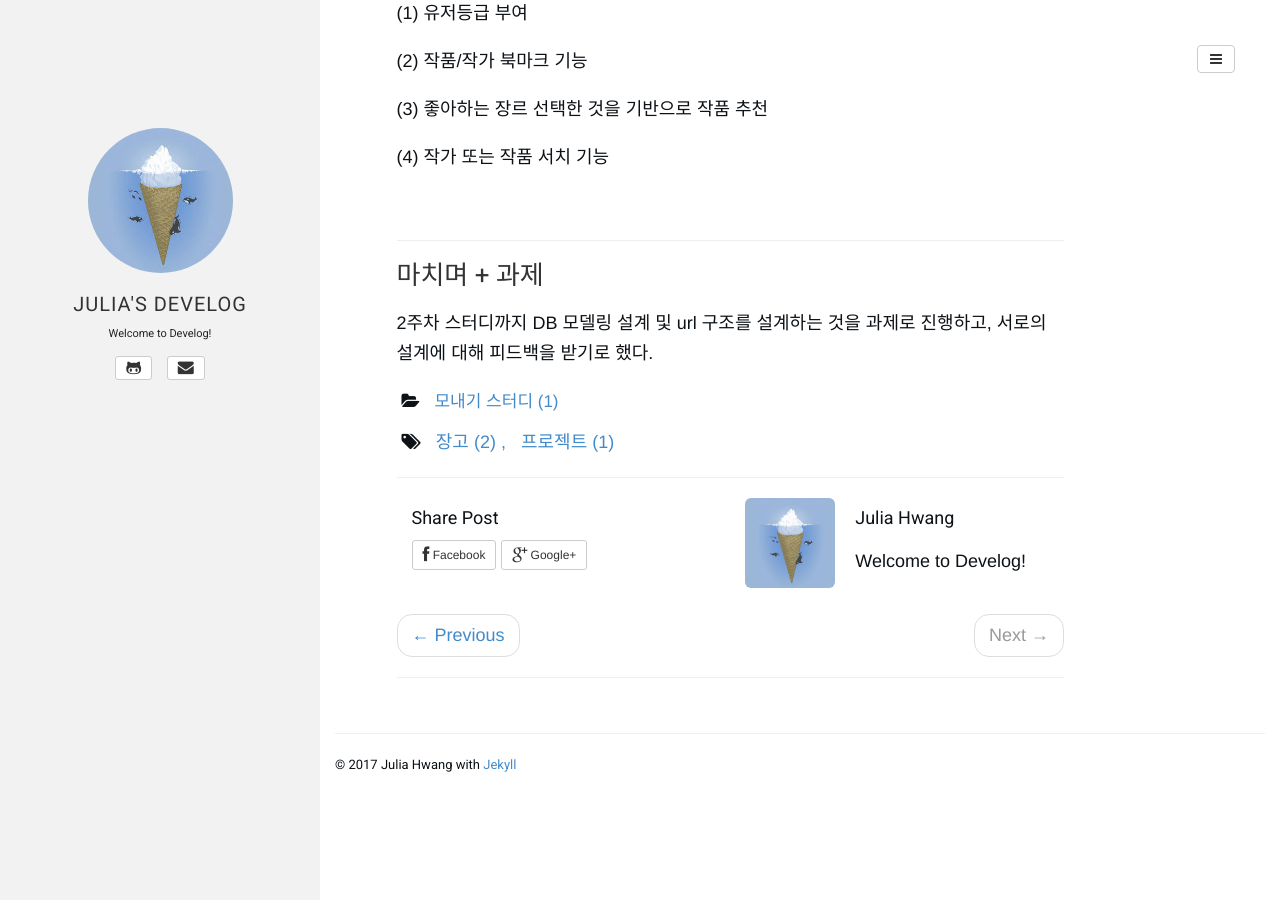
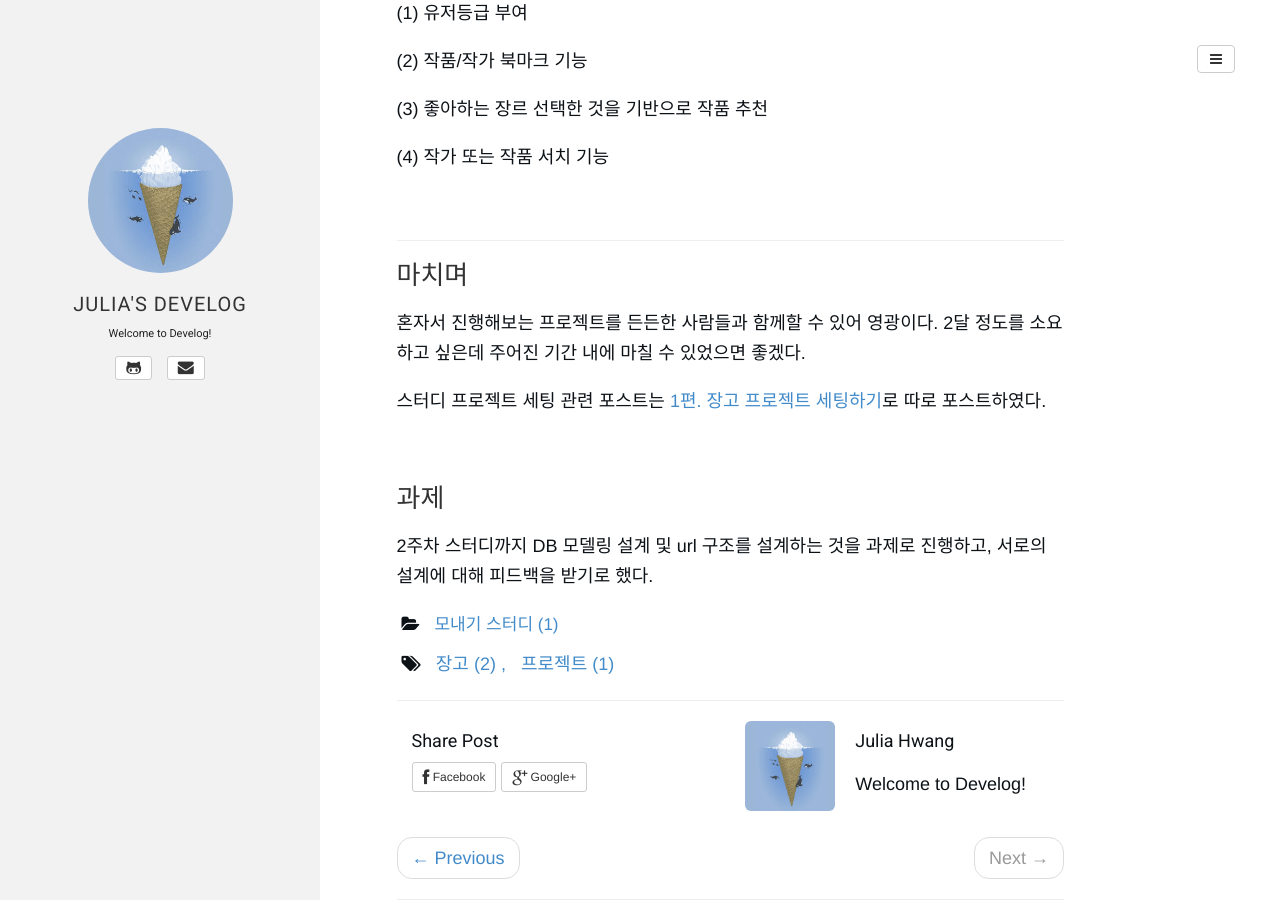
Before and after one commit to juliahwang/juliahwang.github.io, a Jekyll site: the page built from _posts/2017-09-08-1-개인 프로젝트 기획.md, in a window 1280 px wide and 900 px high, scrolled down 2276 px. Built offline with Jekyll 4.4.1, drawn with Linux system fonts in a browser that asks for light colours; some web fonts are replaced; comment, search, counter and statistics services are not loaded.

Commit message:
modify post: add django project setting post link

```diff
--- a/_posts/2017-09-08-1-개인 프로젝트 기획.md
+++ b/_posts/2017-09-08-1-개인 프로젝트 기획.md
@@ -96,6 +96,14 @@ description:
 
 ---
 
-## 마치며 + 과제
+## 마치며
+
+혼자서 진행해보는 프로젝트를 든든한 사람들과 함께할 수 있어 영광이다. 2달 정도를 소요하고 싶은데 주어진 기간 내에 마칠 수 있었으면 좋겠다.
+
+스터디 프로젝트 세팅 관련 포스트는 <a href="http://juliahwang.kr/django/2017/09/07/%EC%9E%A5%EA%B3%A0%ED%94%84%EB%A1%9C%EC%A0%9D%ED%8A%B8%EC%84%B8%ED%8C%85%ED%95%98%EA%B8%B0.html" target="_blank">1편. 장고 프로젝트 세팅하기</a>로 따로 포스트하였다.
+
+<br>
+
+## 과제
 
 2주차 스터디까지 DB 모델링 설계 및 url 구조를 설계하는 것을 과제로 진행하고, 서로의 설계에 대해 피드백을 받기로 했다.
```
